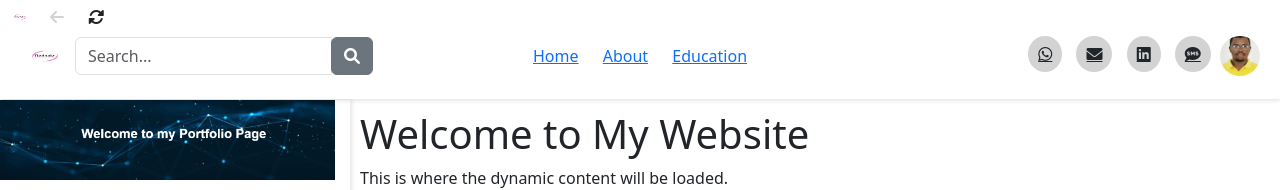
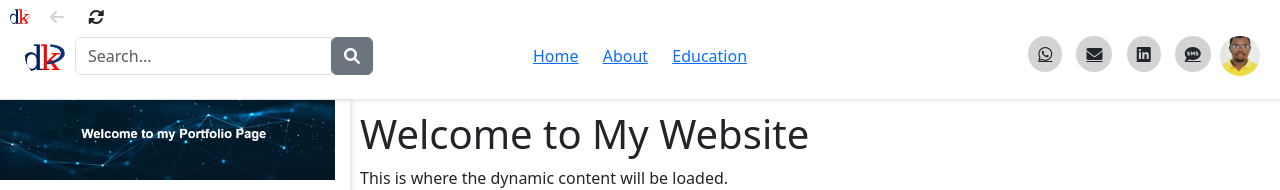
Before and after one commit to denoskume/dedoole, a plain HTML site: page index.html in a window 1280 px wide. Shown: the top 190 px of the page. Drawn offline with nearby package versions, Linux system fonts and the light colour scheme; files whose address does not match are found by name.

Commit message:
Update index.html

```diff
--- a/index.html
+++ b/index.html
@@ -11,7 +11,7 @@
 <body>
     <header>
         <div class="header-top">
-            <img src="images/dedoolelogo.png" alt="Small Logo" height="20" class="hsmall-logo">
+            <img src="images/logooo.png" alt="Small Logo" height="20" class="hsmall-logo">
             <div class="icn">
                 <i class="fas fa-arrow-left"></i>
                 <i class="fas fa-sync-alt"></i>
@@ -19,7 +19,7 @@
         </div>
         <div class="header-bottom">
             <div class="left">
-                <img src="images/dedoolelogo.png" alt="Medium Logo" height="50" class="hmedium-logo">
+                <img src="images/dedoolelog.png" alt="Medium Logo" height="50" class="hmedium-logo">
                 <div class="search-container ml-3">
                     <div class="input-group has-search">
                         <input type="text" class="form-control" placeholder="Search...">
```
